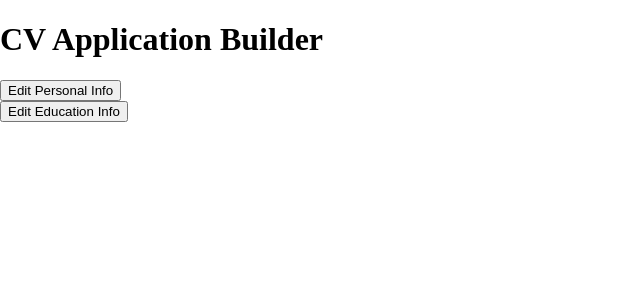
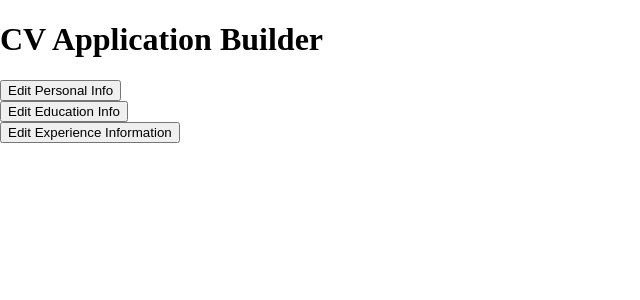
Before and after one commit to AirDevil188/cv-application, a React (Vite) app: page / in a window 1280 px wide. Shown: the top 300 px of the page, without its empty margins (0-640 px from the left). Built offline with nearby package versions, Linux system fonts and the light colour scheme.

Commit message:
added Experience component

```diff
--- a/src/App.jsx
+++ b/src/App.jsx
@@ -4,6 +4,7 @@ import PersonalInfoForm from "./components/PersonalInfo";
 import { PersonalSection } from "./components/PersonalInfo";
 import EducationInfoForm from "./components/Education";
 import { EducationSection } from "./components/Education";
+import ExperienceInfoForm, { ExperienceSection } from "./components/Experience";
 
 function App() {
   const [userData, setUserData] = useState({
@@ -15,8 +16,15 @@ function App() {
     degree: "",
     startDate: "",
     endDate: "",
+    companyName: "",
+    position: "",
+    responsibilities: "",
   });
-  const [submit, setSubmit] = useState({ personalInfoForm: false, educationInfoForm: false });
+  const [submit, setSubmit] = useState({
+    personalInfoForm: false,
+    educationInfoForm: false,
+    experienceInfoForm: false,
+  });
 
   return (
     <>
@@ -33,10 +41,17 @@ function App() {
           submit={submit}
           setSubmit={setSubmit}
         />
+        <ExperienceInfoForm
+          userData={userData}
+          setUserData={setUserData}
+          submit={submit}
+          setSubmit={setSubmit}
+        />
       </section>
       <section className="view">
         <PersonalSection submit={submit} formData={userData} />
         <EducationSection submit={submit} formData={userData} />
+        <ExperienceSection submit={submit} formData={userData} />
       </section>
     </>
   );
--- a/src/components/Education.jsx
+++ b/src/components/Education.jsx
@@ -2,6 +2,7 @@ import { useState } from "react";
 
 export default function EducationInfoForm({ userData, setUserData, submit, setSubmit }) {
   const [active, setActive] = useState(false);
+
   function onSubmit(e) {
     const formData = new FormData(e.target);
     e.preventDefault();
@@ -23,6 +24,7 @@ export default function EducationInfoForm({ userData, setUserData, submit, setSu
       active ? setActive(false) : setActive(true);
     }
   }
+
   return (
     <>
       <section>
--- /dev/null
+++ b/src/components/Experience.jsx
@@ -0,0 +1,62 @@
+import { useState } from "react";
+
+export default function ExperienceInfoForm({ userData, setUserData, submit, setSubmit }) {
+  const [active, setActive] = useState(false);
+
+  function onSubmit(e) {
+    e.preventDefault();
+    const formData = new FormData(e.target);
+    setUserData({
+      ...userData,
+      companyName: formData.get("companyName"),
+      position: formData.get("position"),
+      responsibilities: formData.get("responsibilities"),
+    });
+    setSubmit({ ...submit, experienceInfoForm: true });
+    setActive(false);
+  }
+
+  function onClick() {
+    {
+      active ? setActive(false) : setActive(true);
+    }
+  }
+
+  return (
+    <section>
+      <button type="button" onClick={onClick}>
+        Edit Experience Information
+      </button>
+      {active ? (
+        <form action="#" onSubmit={onSubmit}>
+          <label htmlFor="companyName">Company name: </label>
+          <input type="text" id="companyName" name="companyName" defaultValue={userData.companyName} />
+          <label htmlFor="positionTitle">Position Title: </label>
+          <input type="text" id="positionTitle" name="poistionTitle" defaultValue={userData.position} />
+          <label htmlFor="responsibilities">Responsibilities: </label>
+          <input
+            type="text"
+            id="responsibilities"
+            name="responsibilities"
+            defaultValue={userData.responsibilities}
+          />
+          <button type="submit">Submit</button>
+        </form>
+      ) : null}
+    </section>
+  );
+}
+
+export function ExperienceSection({ formData, submit }) {
+  return (
+    <>
+      {submit.experienceInfoForm ? (
+        <div className="experience-info">
+          <p>{formData.companyName}</p>
+          <p>{formData.position}</p>
+          <p>{formData.responsibilities}</p>
+        </div>
+      ) : null}
+    </>
+  );
+}
```
